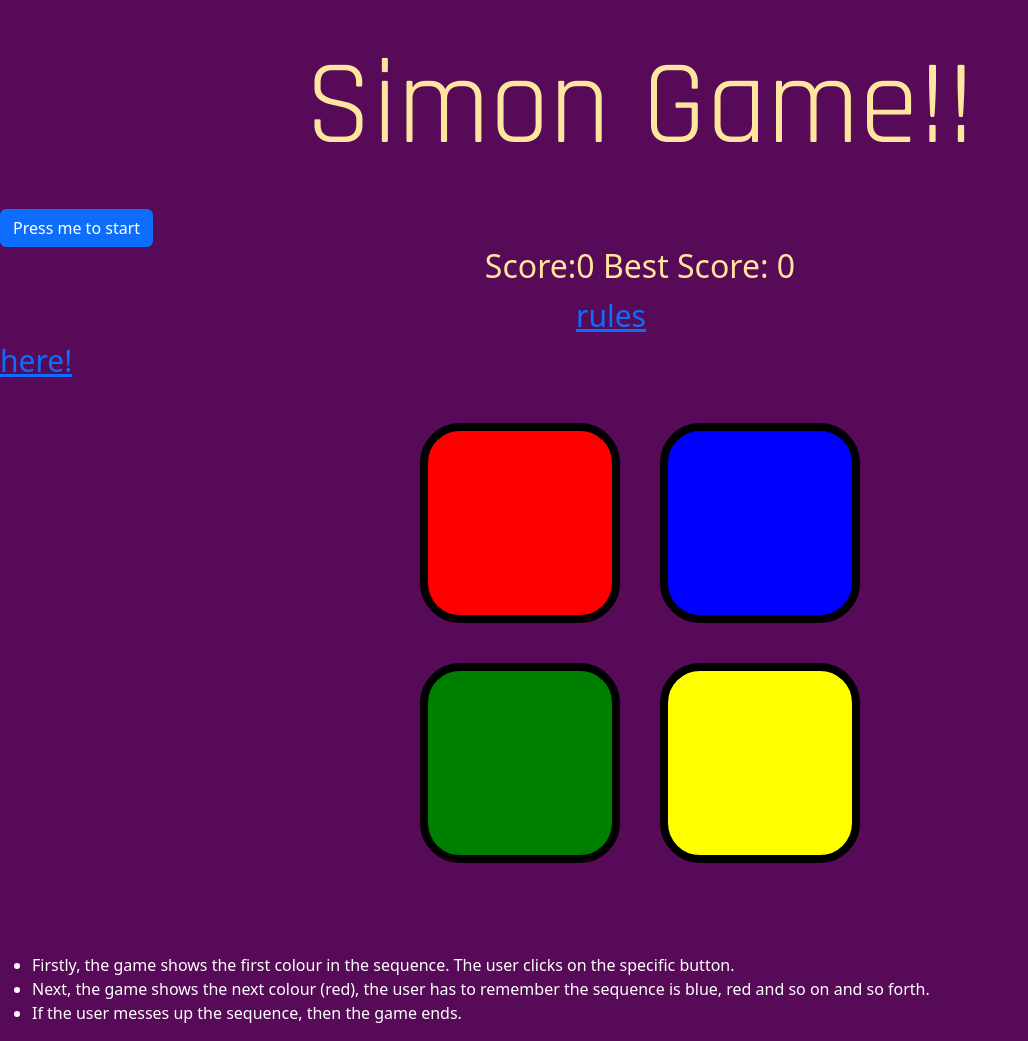
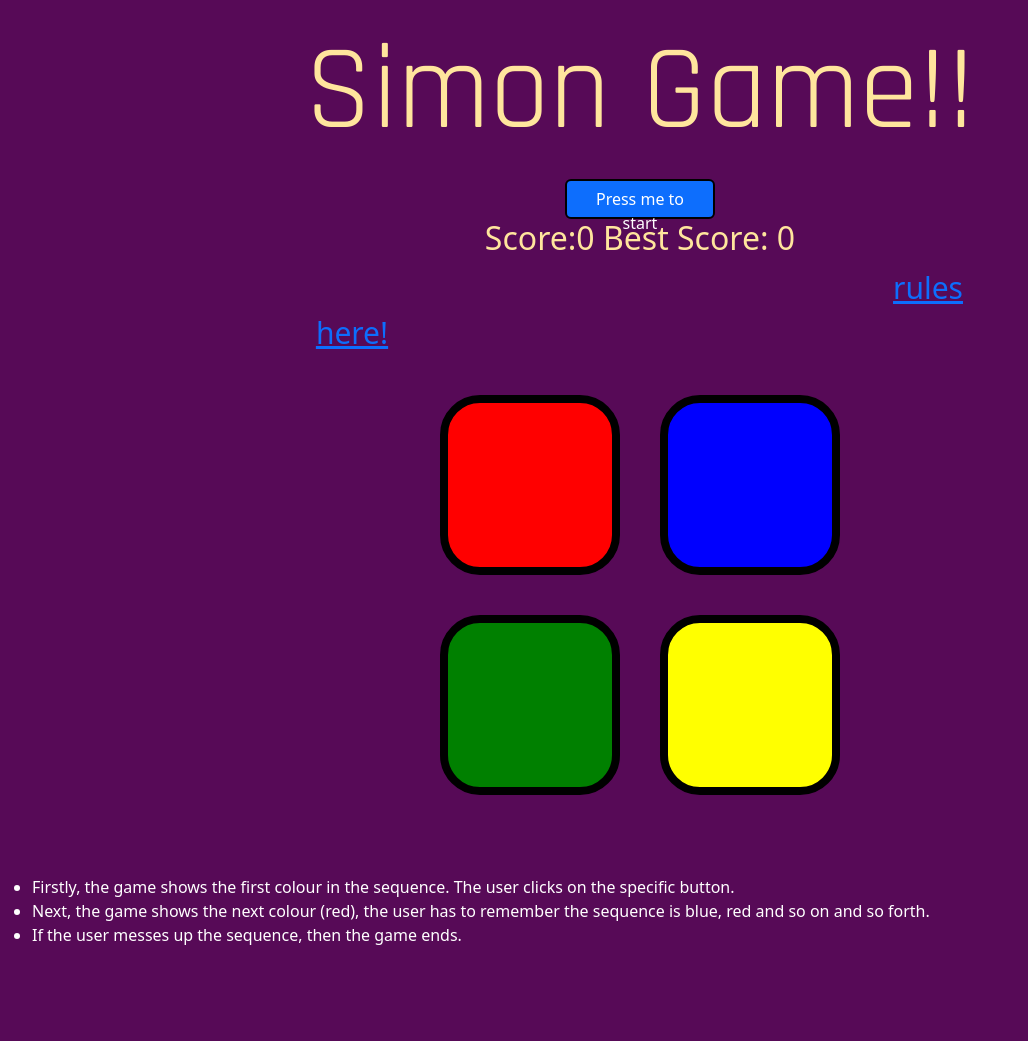
Before and after one commit to Nilakshhh/Simon-game, a plain HTML site: page index.html in a window 1280 px wide. Shown: the whole page, without its empty margins (0-1028 px from the left). After the commit the page ends 963 px from the top, so only its background shows below. Drawn offline with nearby package versions, Linux system fonts and the light colour scheme.

Commit message:
Update styles.css

```diff
--- a/styles.css
+++ b/styles.css
@@ -1,14 +1,19 @@
 body{
     background-color: #570A57;
+    text-align: center;
 }
-
+.buttS{
+    border: solid 2px black;
+    width: 150px;
+    height: 40px;
+}
 h1{
     font-family: "Rajdhani";
     text-align: center;
     font-size: 120px;
     color: #FFE59D;
-    margin-top: 35px;
-    margin-bottom: 30px;
+    margin-top: 20px;
+    margin-bottom: 15px;
 }
 h2{
     text-align: center;
@@ -28,8 +33,8 @@ h2{
 }
 .butt1, .butt2, .butt3, .butt4{
     border: solid 8px black;
-    width: 200px;
-    height: 200px;
+    width: 180px;
+    height: 180px;
     margin: 20px;
     border-radius: 40px;
 }
@@ -54,6 +59,7 @@ a{
     background-color: yellow;
 }
 #footer{
+    text-align: left;
     color: #fff;
-    margin-top: 50px;
+    margin-top: 40px;
 }
```
